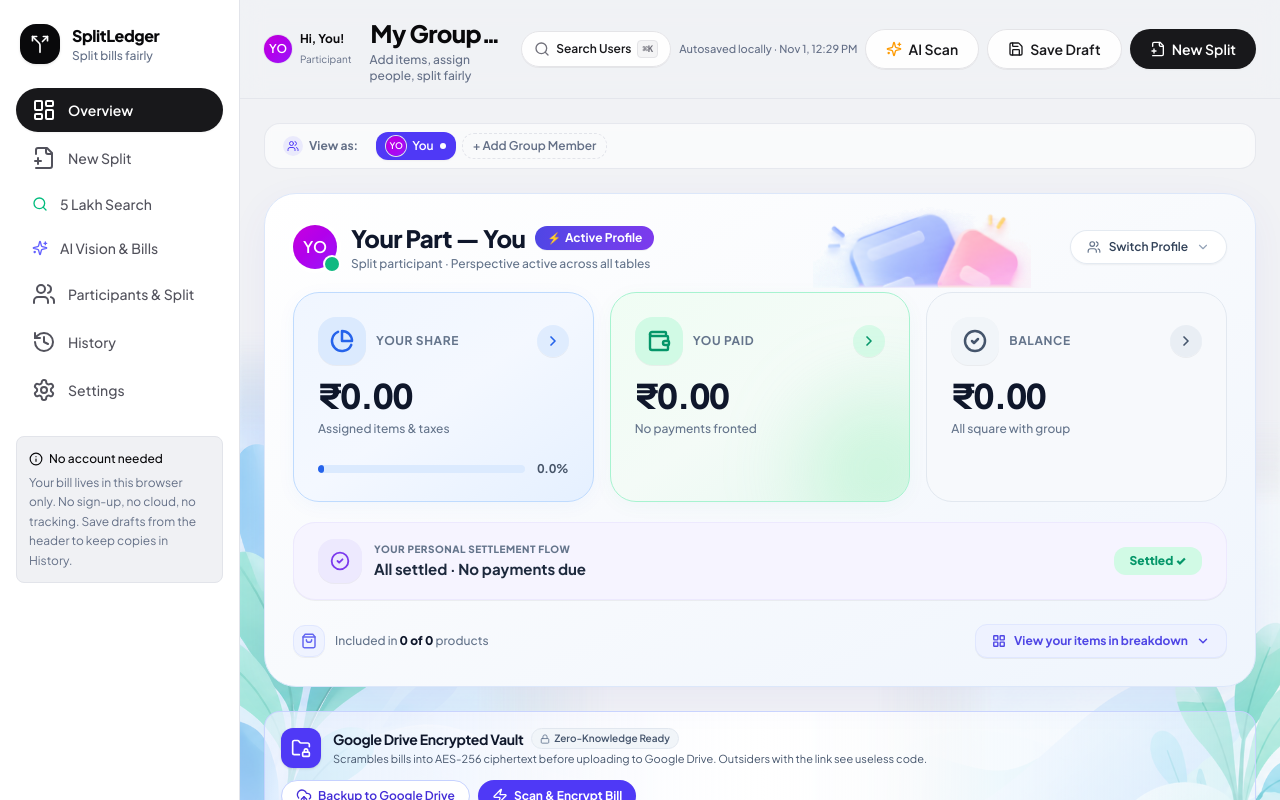
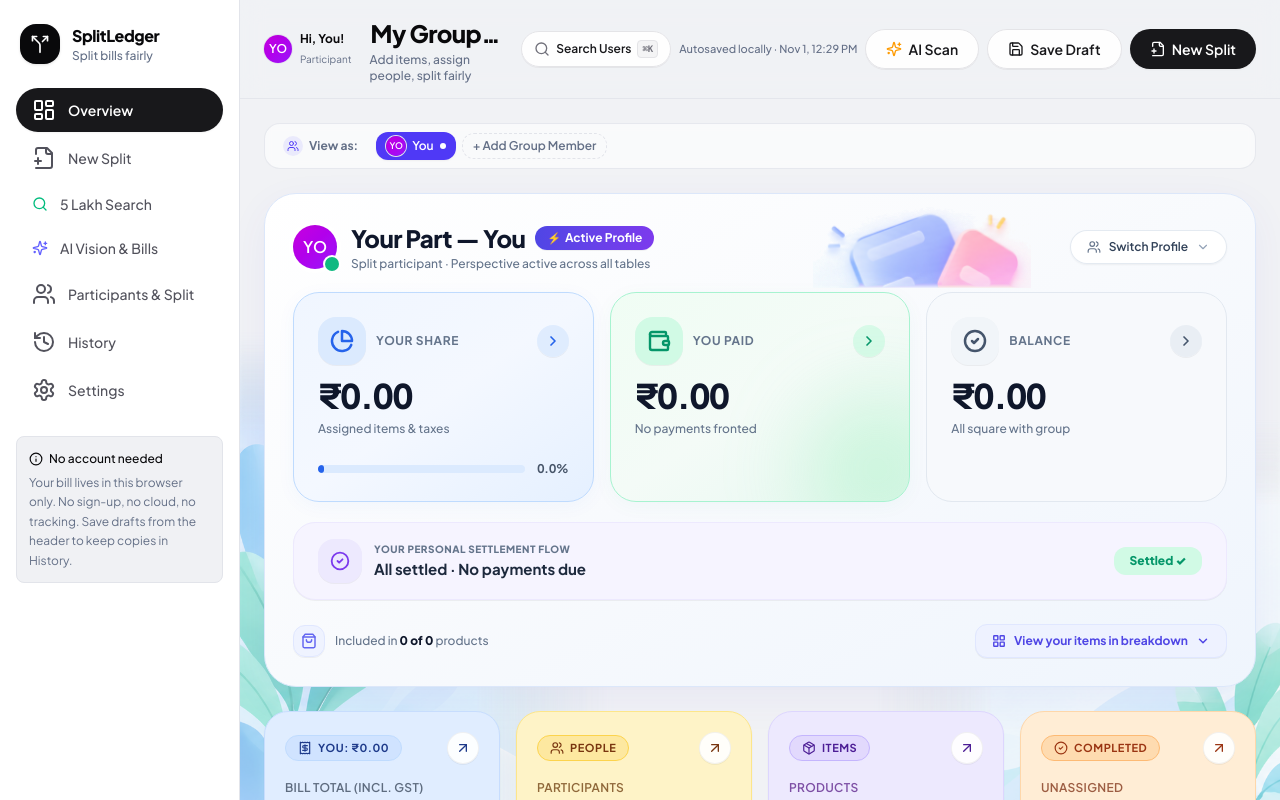
Before and after one commit to Jibin1010/splitapp, a Next.js app in the folder ReactNext/: page /split in a window 1280 px wide. Shown: the top 800 px of the page. Built offline with nearby package versions, Linux system fonts and the light colour scheme.

Commit message:
clean(dashboard): remove top BillVaultCard banner from main view

```diff
--- a/ReactNext/src/components/dashboard/dashboard.tsx
+++ b/ReactNext/src/components/dashboard/dashboard.tsx
@@ -14,7 +14,6 @@ import { BillSplitBreakdown } from '@/components/dashboard/bill-split-breakdown'
 import { UserPerspectiveBar, PersonalSpotlightCard } from '@/components/dashboard/user-perspective-bar'
 import { UserSwitcherDialog } from '@/components/dashboard/user-switcher-dialog'
 import { ContactSearchDialog } from '@/components/dashboard/contact-search-dialog'
-import { BillVaultCard } from '@/components/dashboard/vault/bill-vault-card'
 
 /**
  * The whole user journey lives on one dashboard: summary figures, the
@@ -74,7 +73,6 @@ export function DashboardShell() {
       <main className="relative z-10 mx-auto w-full max-w-7xl space-y-4 p-4 sm:space-y-6 sm:p-6">
         <UserPerspectiveBar onOpenSwitcher={openSwitcher} />
         <PersonalSpotlightCard onOpenSwitcher={openSwitcher} />
-        <BillVaultCard onOpenVision={openVision} />
         <SummaryCards />
         <ProductsTable onOpenVision={openVision} />
         <BillSplitBreakdown />
```
